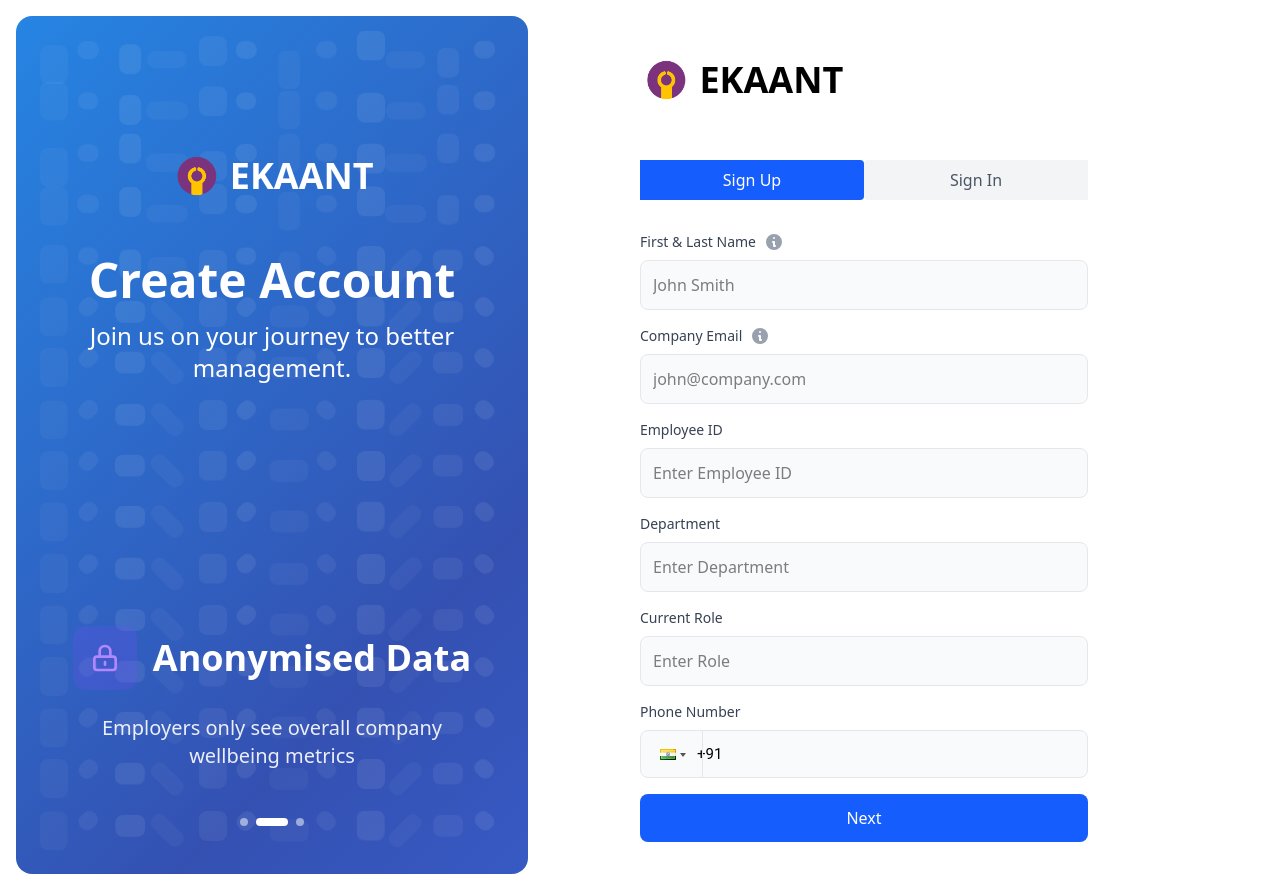
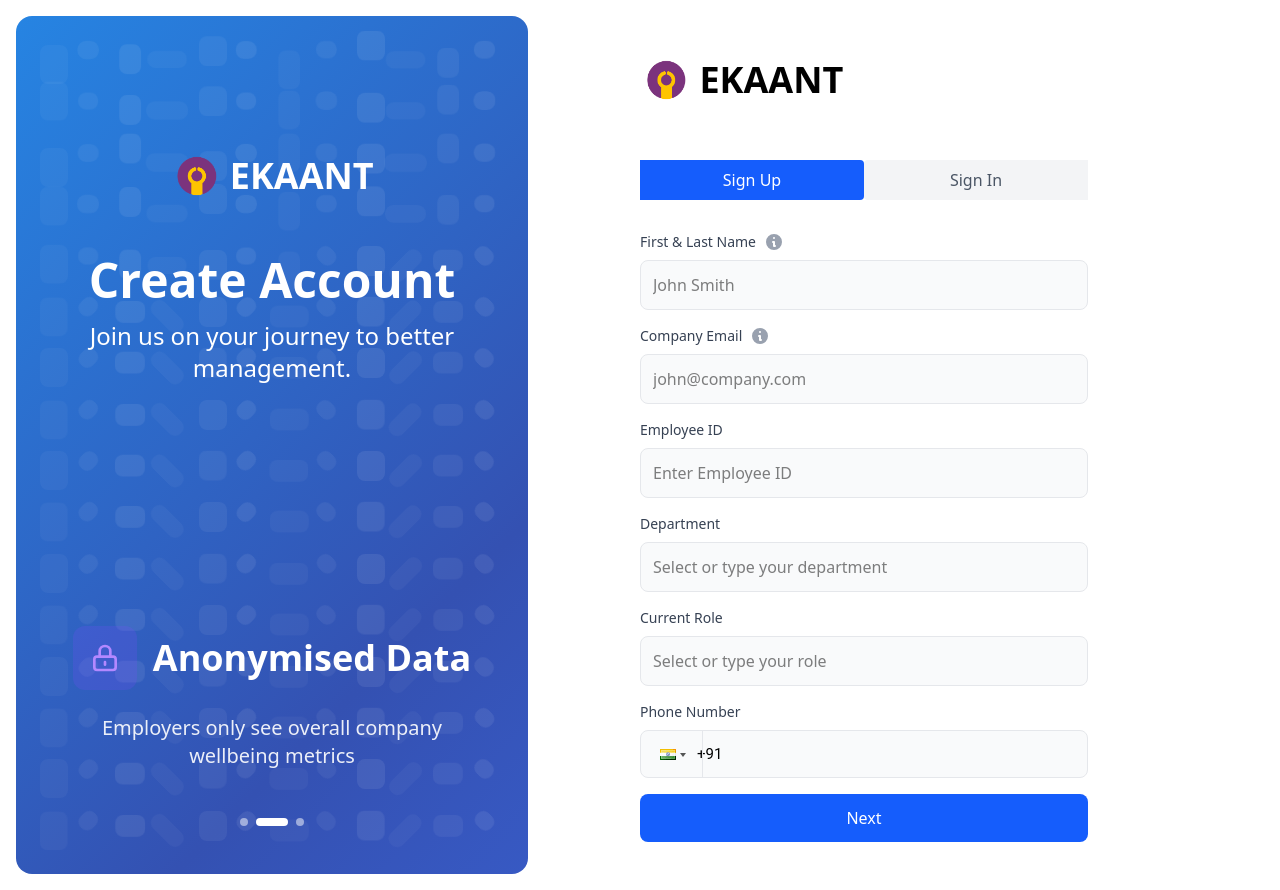
Before and after one commit to ajayraj1122/Ekaant, a React (Vite) app in the folder employees/: page /sign-up in a window 1280 px wide. Built offline with nearby package versions, Linux system fonts and the light colour scheme.

Commit message:
signup changes

```diff
--- a/employees/src/components/pages/SignUp.jsx
+++ b/employees/src/components/pages/SignUp.jsx
@@ -48,6 +48,8 @@
 //   });
 //   const [error, setError] = useState("");
 //   const [loading, setLoading] = useState(false);
+//   const [otpSent, setOtpSent] = useState(false);
+//   const [otpVerified, setOtpVerified] = useState(false);
 //   const navigate = useNavigate();
 //   useEffect(() => {
 //     // Add keyframes to document
@@ -114,7 +116,8 @@
 //     setLoading(true);
 //     try {
 //       await axios.post("https://ekaant.onrender.com/api/sign-up", formData);
-//       alert("OTP sent to your email!");
+//       setOtpSent(true);
+//       setTimeout(() => setOtpSent(false), 3000);
 //       setStep(2);
 //     } catch (err) {
 //       setError(err.response?.data?.message || "Error sending OTP!");
@@ -127,12 +130,21 @@
 //     e.preventDefault();
 //     setLoading(true);
 //     try {
-//       await axios.post("https://ekaant.onrender.com/api/verify-otp", {
+//       const response = await axios.post("https://ekaant.onrender.com/api/verify-otp", {
 //         email: formData.email,
 //         otp: formData.otp,
 //       });
-//       alert("OTP verified successfully!");
-//       setStep(3);
+
+//       setOtpVerified(true);
+//       const successDiv = document.createElement('div');
+//       successDiv.className = 'fixed top-4 right-4 bg-green-500 text-white px-6 py-3 rounded-lg shadow-lg z-50';
+//       successDiv.textContent = 'OTP verified successfully';
+//       document.body.appendChild(successDiv);
+
+//       setTimeout(() => {
+//         successDiv.remove();
+//         setStep(3);
+//       }, 2000);
 //     } catch (err) {
 //       setError(err.response?.data?.message || "Invalid OTP!");
 //     } finally {
@@ -150,15 +162,27 @@
 //     try {
 //       const res = await axios.post("https://ekaant.onrender.com/api/set-password", {
 //         email: formData.email,
-//         password: formData.password,
-//       }, { withCredentials: true });
+//         password: formData.password
+//       });
 
-//       if (res.data.success) {
-//         alert("Sign Up Successful!");
-//         navigate("/sign-in");
+//       // Check message in response since backend returns success in message
+//       if (res.data.message === "Password set successfully!") {
+//         const successDiv = document.createElement('div');
+//         successDiv.className = 'fixed top-4 right-4 bg-green-500 text-white px-6 py-3 rounded-lg shadow-lg z-50';
+//         successDiv.textContent = 'Password set successfully';
+//         document.body.appendChild(successDiv);
+
+//         setTimeout(() => {
+//           successDiv.remove();
+//           navigate("/sign-in");
+//         }, 2000);
+//       } else {
+//         throw new Error(res.data.message || "Failed to set password");
 //       }
-//     } catch {
-//       setError("Sign up failed!");
+//     } catch (err) {
+//       console.error("Password setting error:", err);
+//       setError(err.response?.data?.message || err.message || "Failed to set password!");
+//     } finally {
 //       setLoading(false);
 //     }
 //   };
@@ -271,7 +295,7 @@
 //                   </div>
 //                 </div>
 //                 <input
-//                   type="username"
+//                   type="text"
 //                   name="username"
 //                   placeholder="John Smith"
 //                   onChange={handleChange}
@@ -388,26 +412,36 @@
 //           )}
 
 //           {step === 2 && (
-//             <form onSubmit={handleVerifyOTP} className="space-y-4">
-//               <div>
-//                 <label className="block text-sm font-medium text-gray-700 mb-2">Enter OTP</label>
-//                 <input
-//                   type="text"
-//                   name="otp"
-//                   placeholder="Enter OTP"
-//                   onChange={handleChange}
-//                   className="w-full p-3 border border-gray-200 rounded-lg focus:outline-none focus:ring-2 focus:ring-blue-500 bg-gray-50"
-//                   required
-//                 />
+//             <>
+//               {otpSent && (
+//                 <div className="fixed top-4 right-4 bg-green-500 text-white px-6 py-3 rounded-lg shadow-lg transition-all duration-500 transform translate-y-0">
+//                   OTP sent to your email
+//                 </div>
+//               )}
+//               <div className="flex flex-col items-center justify-center space-y-6">
+//                 <h2 className="text-2xl font-bold text-gray-800">Verify Your Email</h2>
+//                 <p className="text-gray-600">Please enter the OTP sent to your email</p>
+//                 <form onSubmit={handleVerifyOTP} className="w-full max-w-sm space-y-4">
+//                   <div className="relative">
+//                     <input
+//                       type="text"
+//                       name="otp"
+//                       placeholder="Enter OTP"
+//                       onChange={handleChange}
+//                       className="w-full p-4 text-center text-lg border border-gray-200 rounded-lg focus:outline-none focus:ring-2 focus:ring-blue-500 bg-transparent"
+//                       required
+//                     />
+//                   </div>
+//                   <button
+//                     type="submit"
+//                     className="w-full bg-blue-600 text-white py-3 rounded-lg hover:bg-blue-700 transition duration-200"
+//                     disabled={loading}
+//                   >
+//                     {loading ? "Verifying..." : "Verify OTP"}
+//                   </button>
+//                 </form>
 //               </div>
-//               <button
-//                 type="submit"
-//                 className="w-full bg-blue-600 text-white py-3 rounded-lg hover:bg-blue-700 transition duration-200"
-//                 disabled={loading}
-//               >
-//                 {loading ? "Verifying..." : "Verify OTP"}
-//               </button>
-//             </form>
+//             </>
 //           )}
 
 //           {step === 3 && (
@@ -832,25 +866,68 @@
               </div>
               <div>
                 <label className="block text-sm font-medium text-gray-700 mb-2">Department</label>
+                <div className="relative w-full">
                   <input
-                  type="text"
+                    list="departments"
                     name="department"
-                  placeholder="Enter Department"
+                    placeholder="Select or type your department"
+                    value={formData.department}
                     onChange={handleChange}
                     className="w-full p-3 border border-gray-200 rounded-lg focus:outline-none focus:ring-2 focus:ring-blue-500 bg-gray-50"
                     required
                   />
+                  <datalist id="departments" className="w-full">
+                    <option value="Engineering" />
+                    <option value="Information Technology" />
+                    <option value="Product" />
+                    <option value="Design" />
+                    <option value="Marketing" />
+                    <option value="Sales" />
+                    <option value="Human Resources" />
+                    <option value="Finance" />
+                    <option value="Operations" />
+                    <option value="Customer Support" />
+                    <option value="Research and Development" />
+                    <option value="Legal" />
+                    <option value="Business Development" />
+                    <option value="Quality Assurance" />
+                  </datalist>
+                </div>
               </div>
               <div>
-                <label className="block text-sm font-medium text-gray-700 mb-2"> Current Role</label>
+                <label className="block text-sm font-medium text-gray-700 mb-2">Current Role</label>
+                <div className="relative w-full">
                   <input
-                  type="text"
+                    list="roles"
                     name="role"
-                  placeholder="Enter Role"
+                    placeholder="Select or type your role"
+                    value={formData.role}
                     onChange={handleChange}
                     className="w-full p-3 border border-gray-200 rounded-lg focus:outline-none focus:ring-2 focus:ring-blue-500 bg-gray-50"
                     required
                   />
+                  <datalist id="roles" className="w-full">
+                    <option value="Software Engineer" />
+                    <option value="Full Stack Developer" />
+                    <option value="Frontend Developer" />
+                    <option value="Backend Developer" />
+                    <option value="DevOps Engineer" />
+                    <option value="Data Scientist" />
+                    <option value="Product Manager" />
+                    <option value="UI/UX Designer" />
+                    <option value="Project Manager" />
+                    <option value="Business Analyst" />
+                    <option value="Marketing Manager" />
+                    <option value="Sales Executive" />
+                    <option value="HR Manager" />
+                    <option value="Financial Analyst" />
+                    <option value="Operations Manager" />
+                    <option value="Quality Analyst" />
+                    <option value="Technical Lead" />
+                    <option value="System Administrator" />
+                    <option value="Content Writer" />
+                  </datalist>
+                </div>
               </div>
               <div>
                 <label className="block text-sm font-medium text-gray-700 mb-2">Phone Number</label>
```
Lines whose indentation alone changed are shown as unchanged.
